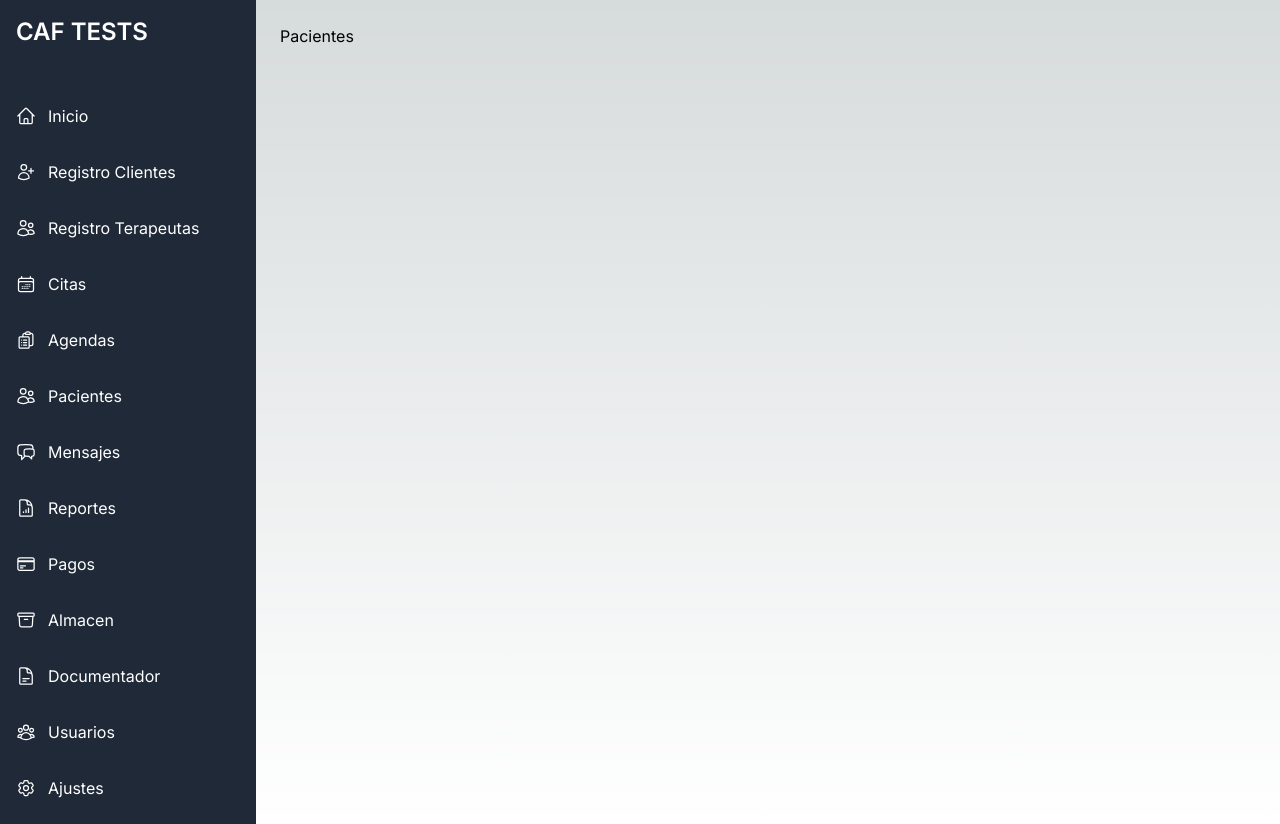
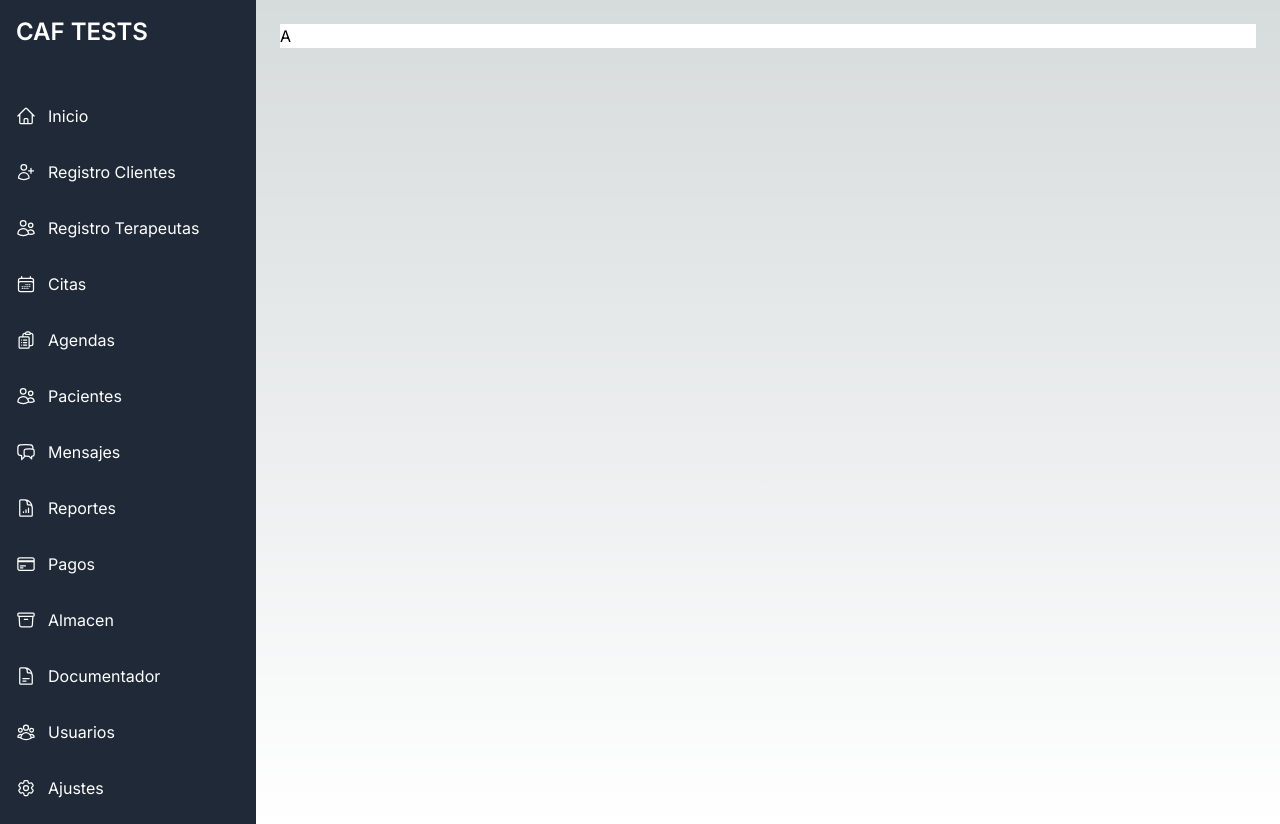
Before and after one commit to ErmacUwU/caftesting, a Next.js app: page /pacientes in a window 1280 px wide. Built offline with nearby package versions, Linux system fonts and the light colour scheme.

Commit message:
Creando la lista de Pacientes

```diff
--- /dev/null
+++ b/app/listaPacientes/page.jsx
@@ -0,0 +1,13 @@
+import React from 'react'
+
+const patientList = () => {
+  return (
+    <div>
+      <div className='text-white bg-white'>
+        Paciente
+      </div>
+    </div>
+  )
+}
+
+export default patientList
--- a/app/pacientes/page.jsx
+++ b/app/pacientes/page.jsx
@@ -1,8 +1,13 @@
 import React from 'react'
+import patientList from '../listaPacientes/page'
 
 const Pacientes = () => {
   return (
-    <div>Pacientes</div>
+
+   <div className='bg-white'>
+    A
+   </div>
+
   )
 }
 
```
